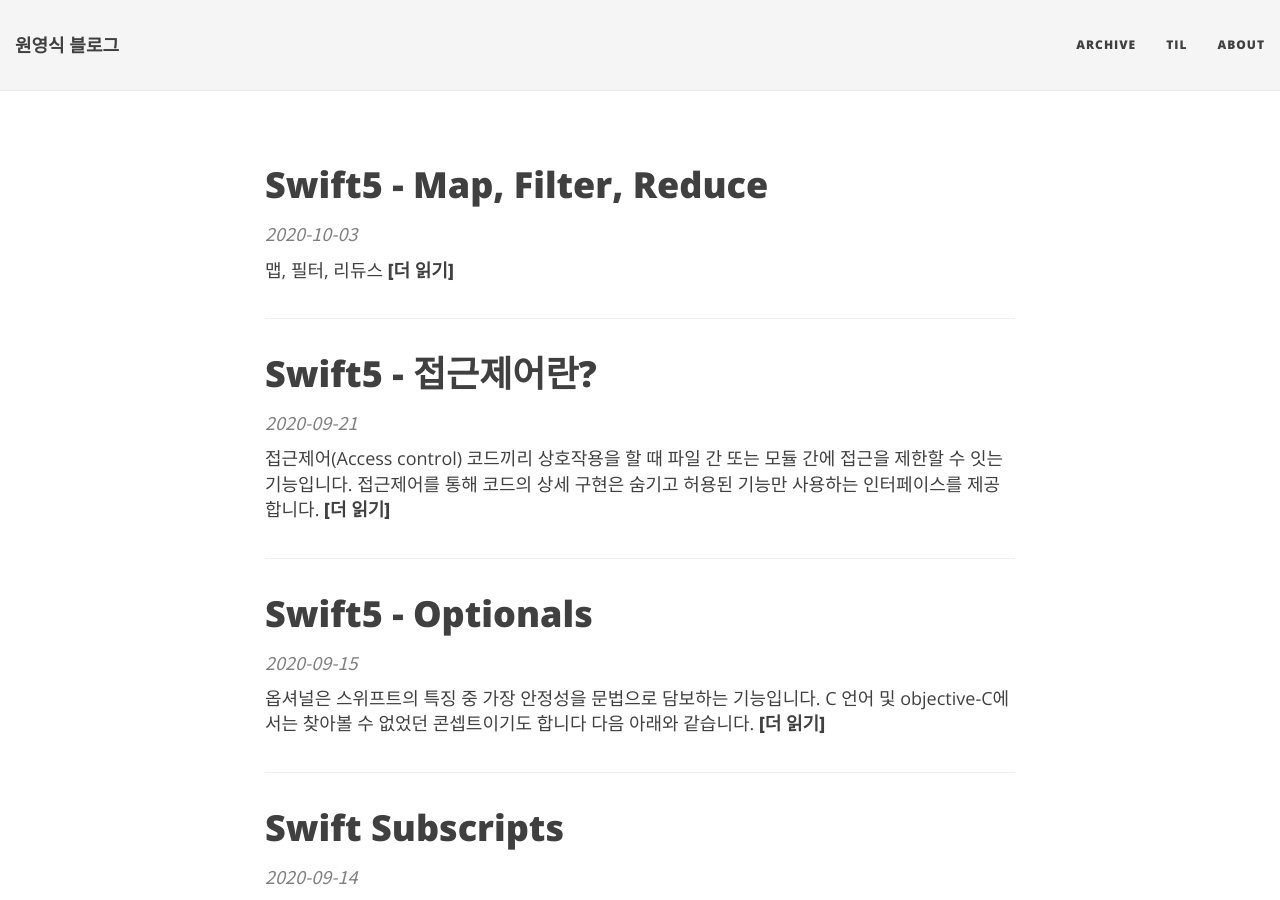
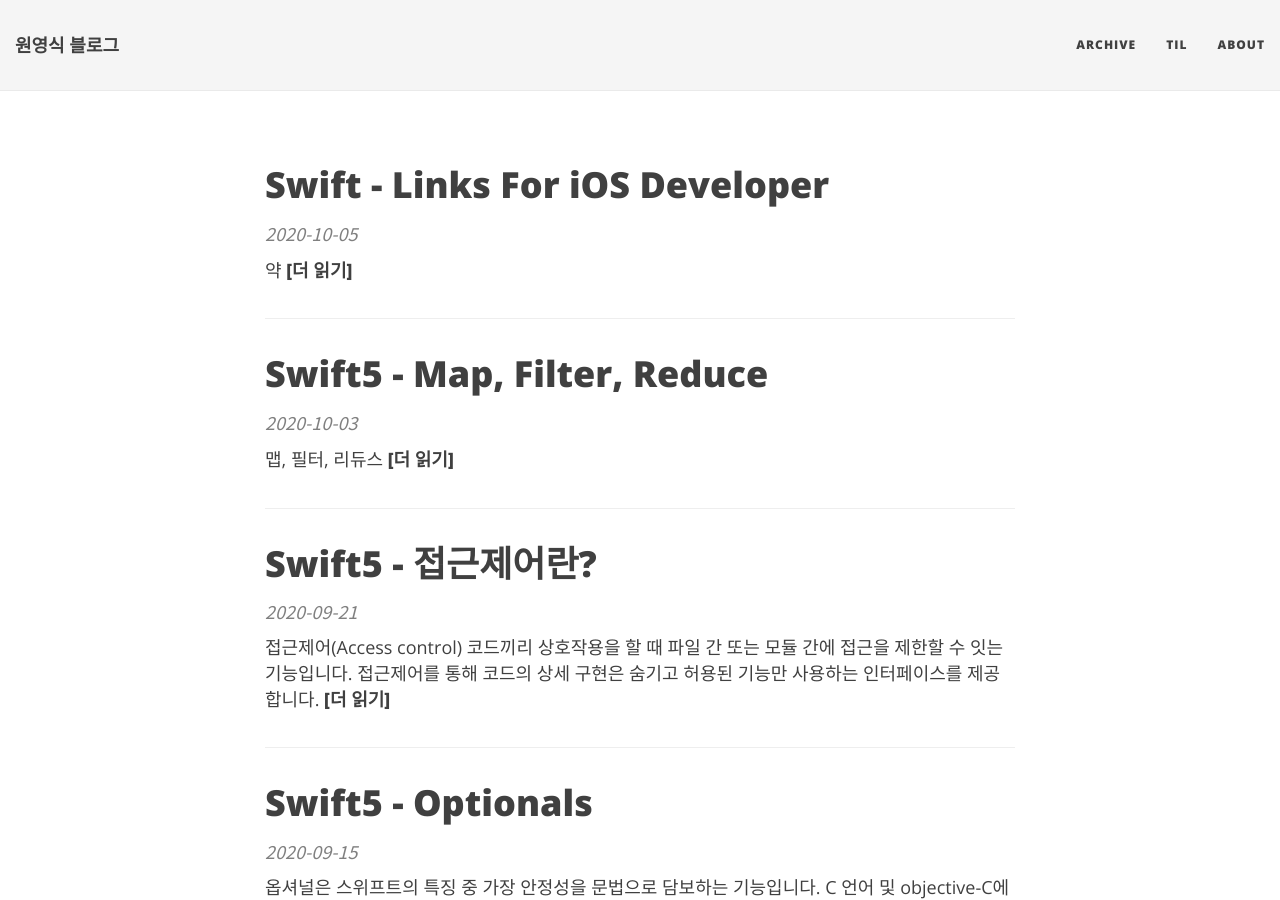
Before and after one commit to youngsikwon/github.io, a Jekyll site: the page built from index.html, in a window 1280 px wide and 900 px high. Built offline with Jekyll 4.4.1, drawn with Linux system fonts in a browser that asks for light colours; nearby versions of some CDN libraries; the list of posts is cut into pages by our own code; some of the changed text lies outside the part shown.

Commit message:
Links for iOS Developer

```diff
--- /dev/null
+++ b/_posts/2020-10-05-Swift-Links_For_iOS_Developer.md
@@ -0,0 +1,10 @@
+---
+layout: post
+title: Swift - Links For iOS Developer
+tags: [Swift]
+comments: true
+---
+
+
+
+# 약
```
Also changed, not shown: _posts/2020-10-03-Swift5-Map,Filter,Reduce.md (+0 -3 lines).
